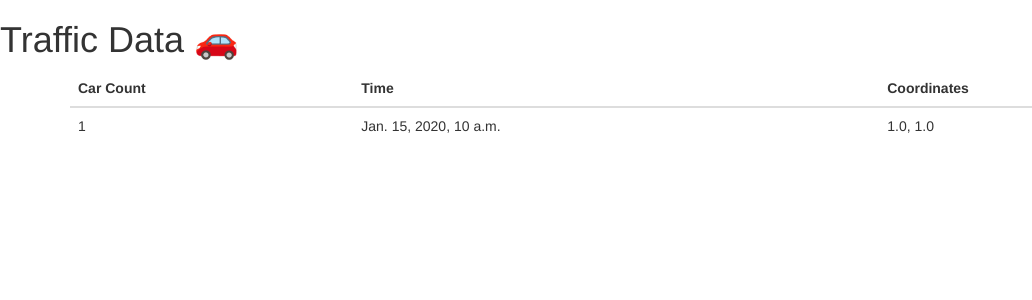
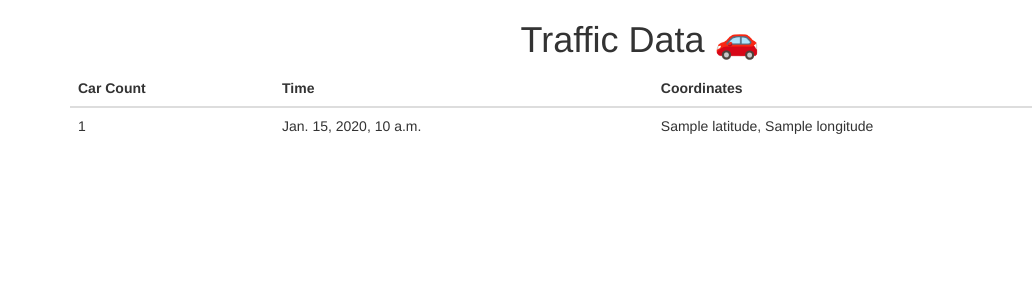
Before and after one commit to chadlagore/simple-servant, a Django app: template traffic_api/templates/index.html in a window 1280 px wide. Shown: the top 300 px of the page, without its empty margins (0-1032 px from the left). Run offline with Django 3.2, Linux system fonts and the light colour scheme; tables that the repository leaves empty hold one stand-in row (values such as "Sample post"); the template is opened without the code that fills it: values that come from a table or form of the project are taken from there, most other values are stand-ins (such as "Sample title", 1, 10 or a date in 2020); some libraries are stand-ins or nearby versions.

Commit message:
Update styles on index pages

```diff
--- a/traffic_api/templates/index.html
+++ b/traffic_api/templates/index.html
@@ -9,7 +9,7 @@
     <script src="https://maxcdn.bootstrapcdn.com/bootstrap/3.3.7/js/bootstrap.min.js"></script>
 </head>
 <body>
-    <h1>Traffic Data 🚗</h1>
+    <h1 style="text-align: center;">Traffic Data 🚗</h1>
     <div class="container">
         <table class="table table-hover">
             <thead>
--- a/traffic_api/views.py
+++ b/traffic_api/views.py
@@ -8,7 +8,7 @@ import datetime
 @csrf_exempt
 def receive_data(request):
     if request.method == 'GET':
-        return render(request, 'index.html', {'data': TrafficData.objects.all()})
+        return render(request, 'index.html', {'data': None}) #TrafficData.objects.all()
     else:
         dataPackage = TrafficData()
 
```
